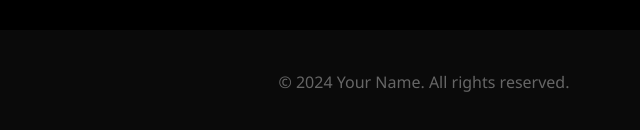
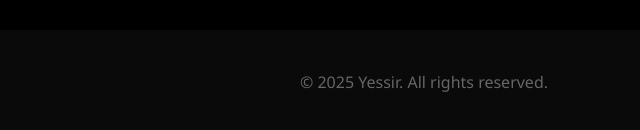
Before and after one commit to Mouhamedazizdridi/polished-portfolio, a plain HTML site: page index.html in a window 1280 px wide. Shown: the part 2370-2500 px from the top of the page, 216-856 px from the left. Drawn offline with Linux system fonts and the light colour scheme.

Commit message:
Update copyright year and name in footer

```diff
--- a/index.html
+++ b/index.html
@@ -63,7 +63,7 @@
     </div>
 <script src="script.js"></script>
     <footer>
-        <p>&copy; 2024 Your Name. All rights reserved.</p>
+        <p>&copy; 2025 Yessir. All rights reserved.</p>
     </footer>
 
 
```
